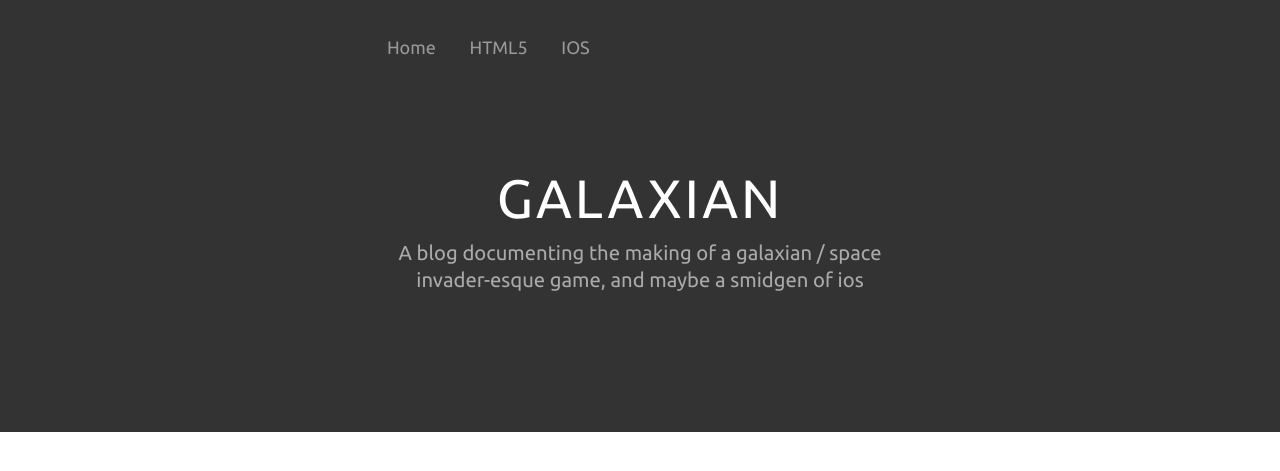
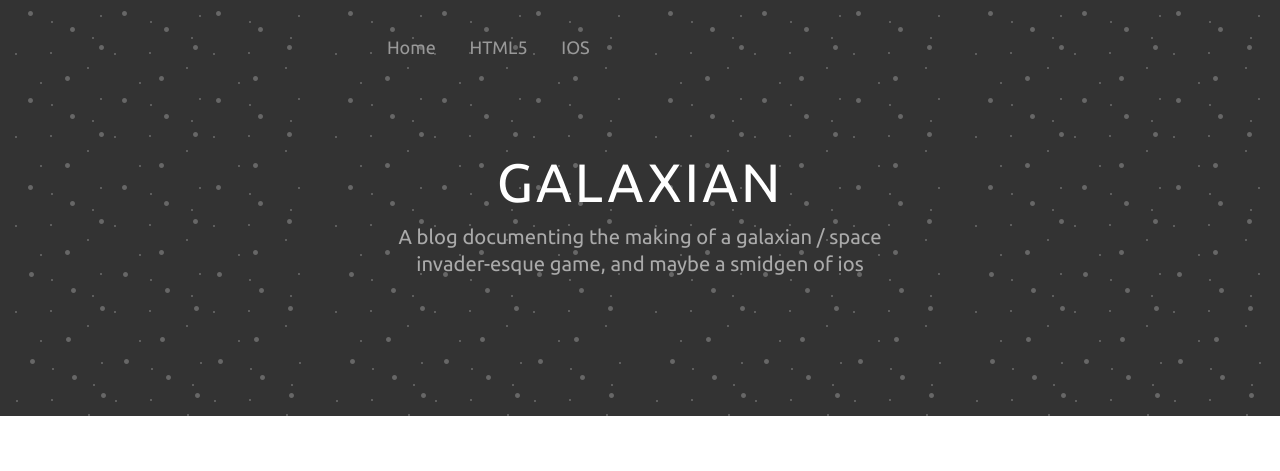
Before and after one commit to birdyboy18/galaxian, a Jekyll site: the page built from index.html, in a window 1280 px wide. Shown: the top 471 px of the page. Built offline with Jekyll 4.4.1, drawn with Linux system fonts in a browser that asks for light colours; the list of posts is cut into pages by our own code.

Commit message:
Added an assets folder and made the hero background the same stars used in the game

```diff
--- a/_layouts/base.html
+++ b/_layouts/base.html
@@ -7,12 +7,6 @@
 	</head>
 	<body>
 		{% include header.html %}
-		<div class="row hero">
-			<div class="container">
-				<h1>{{ site.name }}</h1>
-				<h2>{{ site.description}}</h2>
-			</div>
-		</div>
 		{{content}}
 	</body>
 </html>
--- a/css/style.css
+++ b/css/style.css
@@ -69,8 +69,11 @@
 }
 
 header {
-  padding: 0 0;
-  background: #333333;
+  padding: 0 0 0 0;
+  position: absolute;
+  top: 0;
+  left: 0;
+  width: 100%;
 }
 
 nav {
@@ -80,6 +83,7 @@
 nav ul {
   padding: 0 0 0 0;
   margin: 0 0 0 0;
+  overflow: hidden;
 }
 nav ul li {
   list-style: none;
@@ -92,9 +96,10 @@
 }
 
 .hero {
-  padding: 6.25rem 0;
-  background: #333333;
+  padding: 9.375rem 0 6.25rem 0;
+  background: #333333 url("../assets/stars.png") fixed;
   text-align: center;
+  overflow: hidden;
 }
 .hero h1, .hero h2 {
   color: #ffffff;
--- a/index.html
+++ b/index.html
@@ -2,6 +2,13 @@
 layout: base
 title: Paul Bird | Galaxian Development Blog
 ---
+<div class="row hero">
+	<div class="container">
+		<h1>{{ site.name }}</h1>
+		<h2>{{ site.description}}</h2>
+	</div>
+</div>
+
 <div class="container">
 	<ul class="post-list">
 		{% for post in site.posts %}
```
Also changed, not shown: css/queries/_base.scss (+10 -4 lines), assets/stars.png (added).
